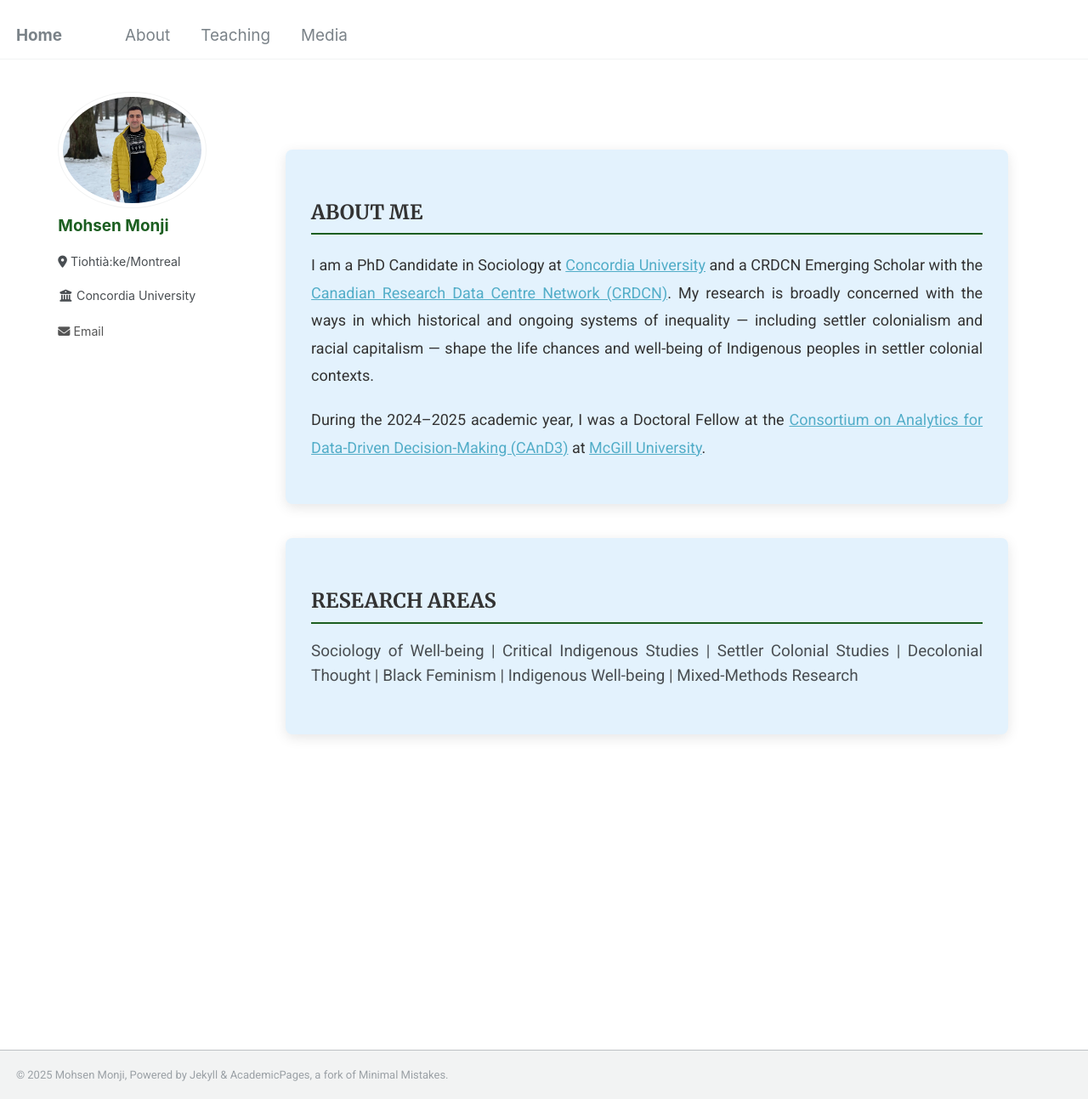
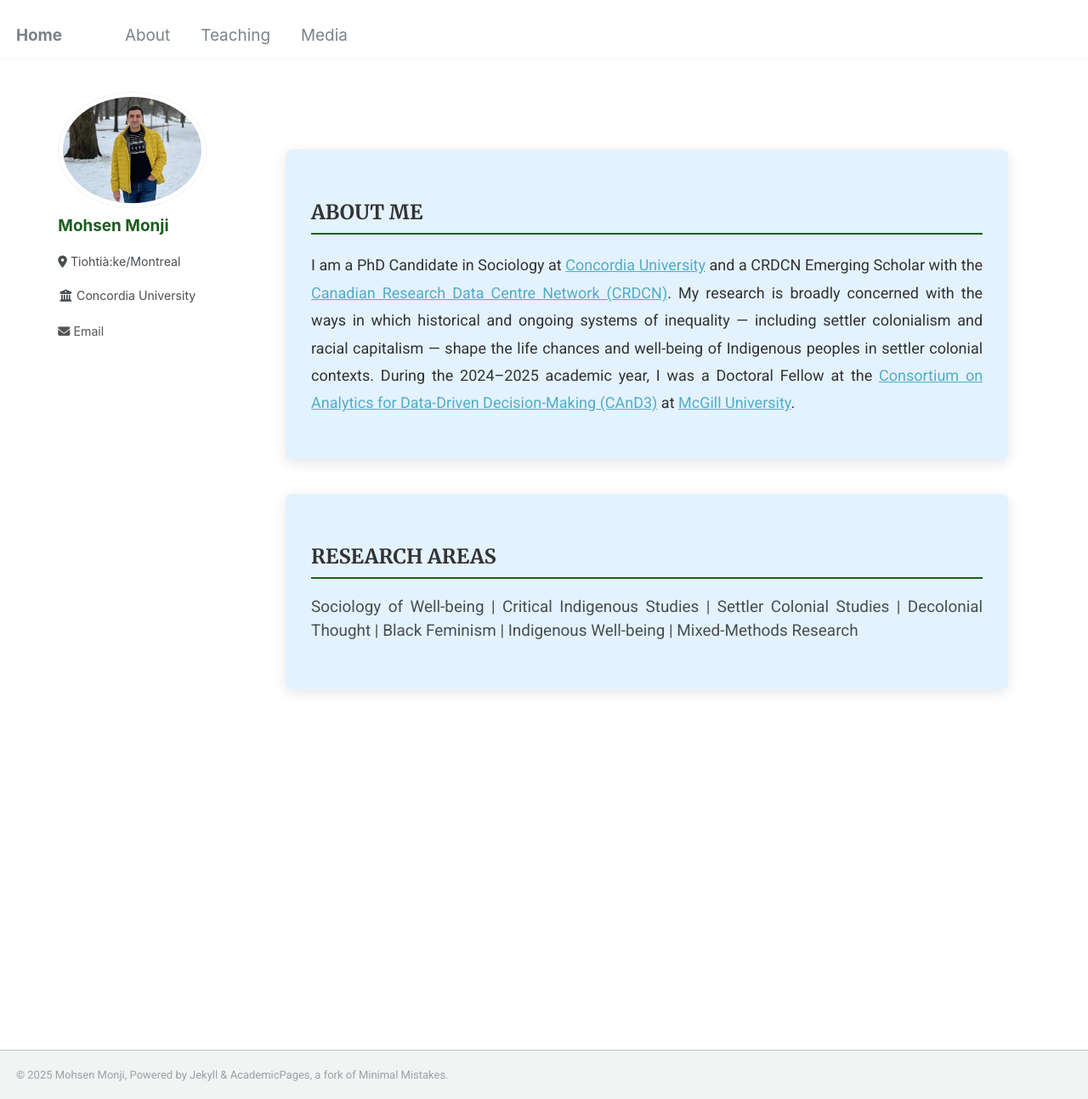
Before and after one commit to Mohsnmonji/mohsnmonji.github.io, a Jekyll site: the page built from about-me.md, in a window 1280 px wide and 1293 px high. Shown: the whole window at 85% size. Built offline with Jekyll 4.4.1, drawn with Linux system fonts in a browser that asks for light colours.

Commit message:
Update about-me.md

```diff
--- a/about-me.md
+++ b/about-me.md
@@ -58,10 +58,7 @@ author_profile: true
     <a href="https://www.concordia.ca/" target="_blank">Concordia University</a>
     and a CRDCN Emerging Scholar with the
     <a href="https://crdcn.ca" target="_blank">Canadian Research Data Centre Network (CRDCN)</a>.
-    My research is broadly concerned with the ways in which historical and ongoing systems of inequality — including settler colonialism and racial capitalism — shape the life chances and well-being of Indigenous peoples in settler colonial contexts.
-  </p>
-  <p style="font-size:18px; color:#333; text-align:justify; line-height:1.8; margin:20px 0;">
-    During the 2024–2025 academic year, I was a Doctoral Fellow at the
+    My research is broadly concerned with the ways in which historical and ongoing systems of inequality — including settler colonialism and racial capitalism — shape the life chances and well-being of Indigenous peoples in settler colonial contexts. During the 2024–2025 academic year, I was a Doctoral Fellow at the
     <a href="https://www.mcgill.ca/cand3/" target="_blank">Consortium on Analytics for Data-Driven Decision-Making (CAnD3)</a>
     at <a href="https://www.mcgill.ca/" target="_blank">McGill University</a>.
   </p>
```
